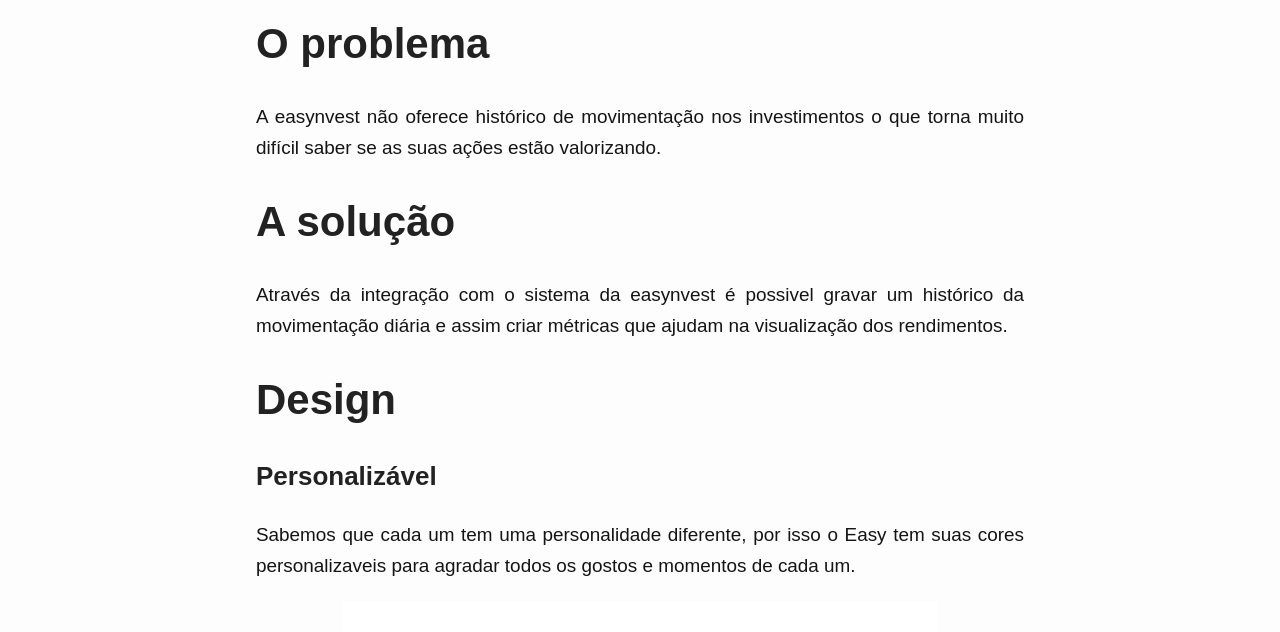
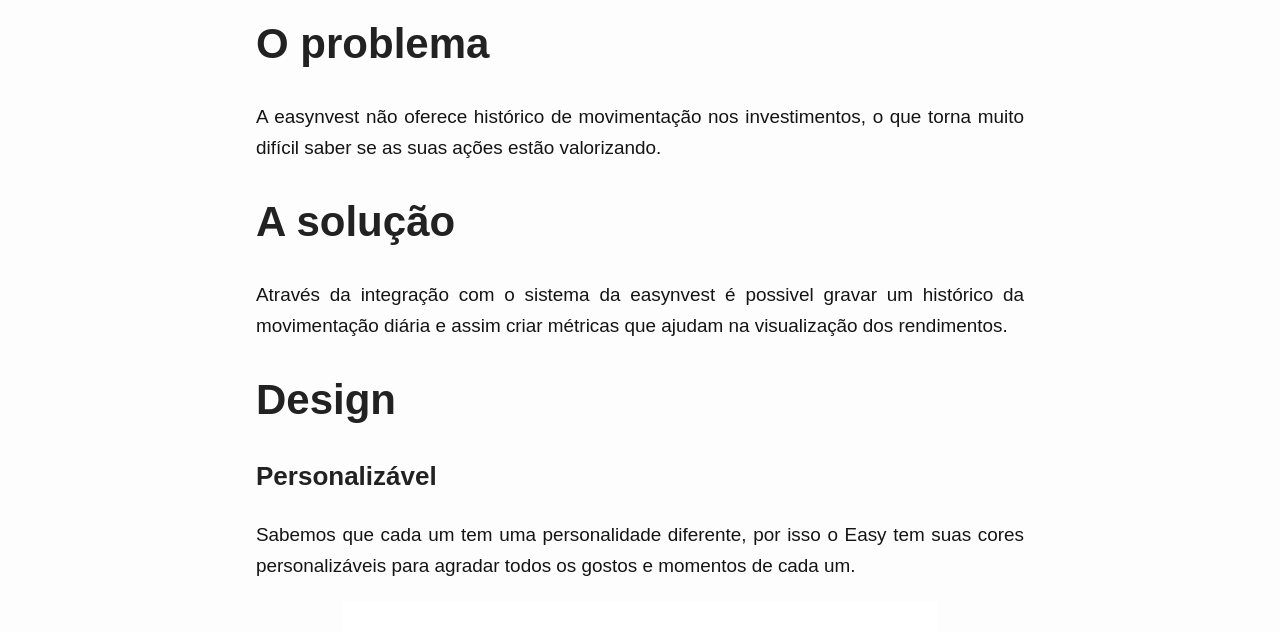
Before and after one commit to ecomachio/portfolio, a Jekyll site: the page built from _posts/2019-04-23-easy.md, in a window 1280 px wide and 900 px high, scrolled down 499 px. Shown: the part 154-786 px from the top of the window. Built offline with Jekyll 4.4.1, drawn with Linux system fonts in a browser that asks for light colours; some web fonts are replaced; some of the changed text lies outside the part shown.

Commit message:
portugues fix

```diff
--- a/_posts/2019-04-23-easy.md
+++ b/_posts/2019-04-23-easy.md
@@ -27,7 +27,7 @@ social:
 
 O problema
 ----------
-A easynvest não oferece histórico de movimentação nos investimentos o que torna muito difícil saber se as suas ações estão valorizando.
+A easynvest não oferece histórico de movimentação nos investimentos, o que torna muito difícil saber se as suas ações estão valorizando.
 
 A solução
 ---------
@@ -38,13 +38,13 @@ Design
 
 ### Personalizável
 
-Sabemos que cada um tem uma personalidade diferente, por isso o Easy tem suas cores personalizaveis para agradar todos os gostos e momentos de cada um.
+Sabemos que cada um tem uma personalidade diferente, por isso o Easy tem suas cores personalizáveis para agradar todos os gostos e momentos de cada um.
 
 >
   ![teste]({{ site.baseurl }}/assets/img/d10.png "teste")
 
 ### Funcionalidades
-A principal funcionalidade do Easy são suas metricas que ficam na tela inicial do app.
+A principal funcionalidade do Easy são suas métricas que ficam na tela inicial do app.
 
 >
   ![teste]({{ site.baseurl }}/assets/img/easy/homeblue.png "teste")
```
